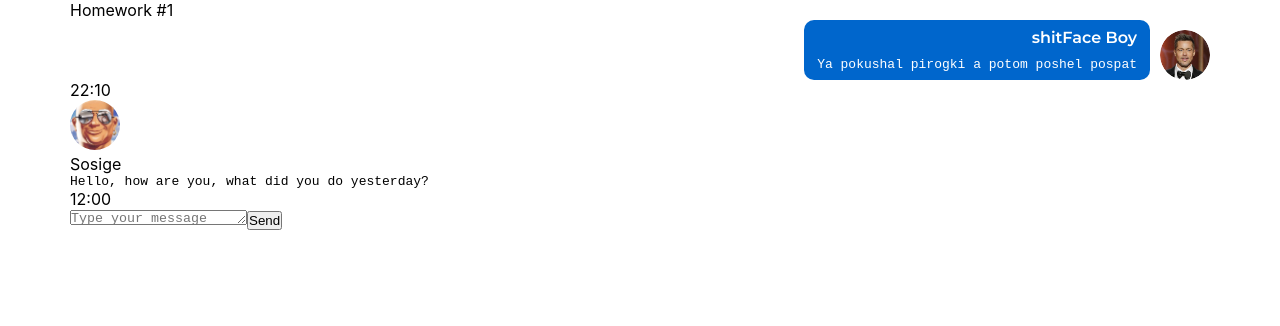
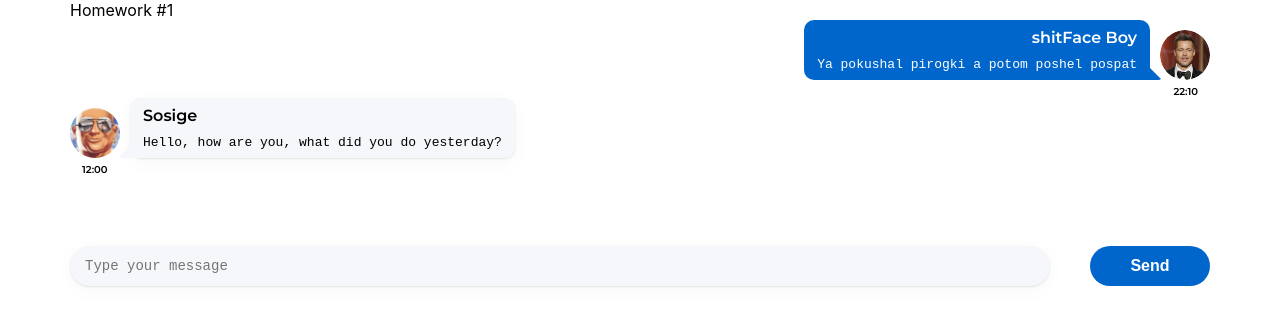
Before and after one commit to kiselevMaksim1223/HomeWork_Auto, a React (Create React App) app: page / in a window 1280 px wide. Shown: the top 326 px of the page. Built offline with nearby package versions, Linux system fonts and the light colour scheme.

Commit message:
varstka done!

```diff
--- a/src/s1-main/App.module.css
+++ b/src/s1-main/App.module.css
@@ -2,11 +2,11 @@
     --header_height: 60px;
     /*align-items: center;*/
     width: 1140px;
-    margin: 0 auto;
+    margin: 0 auto
+
 }
 
 .hw {
-
 }
 
 .hwTitle {
--- a/src/s2-homeworks/hw01/HW1.tsx
+++ b/src/s2-homeworks/hw01/HW1.tsx
@@ -5,6 +5,7 @@ import s2 from '../../s1-main/App.module.css'
 import FriendMessage from './friend-message/FriendMessage'
 import avatar from './avatar.png'
 import avatar2 from './avatar2.jpg'
+// import any = jasmine.any;
 
 /*
 * 1 - описать тип MessageType
--- a/src/s2-homeworks/hw01/friend-message/FriendMessage.module.css
+++ b/src/s2-homeworks/hw01/friend-message/FriendMessage.module.css
@@ -1,8 +1,12 @@
 .friendMessage {
+    font-family: 'Montserrat', sans-serif;
 
 }
 
 .friendImageAndText {
+    display: flex;
+    min-height: 60px;
+    max-width: 100%;
 
 }
 
@@ -10,24 +14,51 @@
     width: 50px;
     height: 50px;
     border-radius: 50%;
+    align-self: flex-end;
+    margin-right: 10px;
 }
 
 .friendText {
+    display: flex;
+    flex-direction: column;
+    background: #F5F7FB;
+    border-radius: 10px 10px 10px 10px;
+    padding: 8px 13px;
+    position: relative;
+    z-index: 1;
+    box-shadow: 0 5px 20px rgba(29, 33, 38, 0.03), 0 1px 2px rgba(29, 33, 38, 0.1);
 
 }
 
-.friendText:after {
+.friendText:before {
+    content: "";
+    position: absolute;
+    /*color: #F5F7FB;*/
+    border: 13px solid transparent;
+    border-bottom: 13px solid #F5F7FB;
+    left: -12px;
+    bottom: 0;
+    border-radius: 4px;
+    /*order: 1;*/
+    z-index: -1;
+    /*box-shadow: 0px 5px 10px 5px*/
 
 }
 
 .friendName {
-
+    flex-grow: 1;
+    font-weight: 600;
 }
 
 .friendMessageText {
-
+    position: relative;
+    font-weight: 400;
+    white-space: pre-wrap;
 }
 
 .friendTime {
-
+    font-weight: 600;
+    font-size: 10px;
+    margin-left: 12px;
+    margin-top: 5px;
 }
--- a/src/s2-homeworks/hw01/message-sender/MessageSender.module.css
+++ b/src/s2-homeworks/hw01/message-sender/MessageSender.module.css
@@ -1,18 +1,53 @@
+@import url('https://fonts.googleapis.com/css2?family=Montserrat:wght@400;600&display=swap');
+
+
 .sendForm {
-
+    height: 40px;
+    /*align-content: center;*/
+    display: flex;
+    justify-content: space-between;
+    margin-top: 70px;
+    font-family: 'Montserrat', sans-serif;
 }
 
 .textarea {
+    display: table-cell;
+
+    /*text-align: center;*/
+    /*vertical-align: center;*/
+    width: 980px;
+    min-height: 40px;
+    padding: 12px 0 0 15px;
+    border: 0;
+    background: #F5F7FB;
+    box-shadow: 0 5px 20px rgba(29, 33, 38, 0.03), 0 1px 2px rgba(29, 33, 38, 0.1);
+    border-radius: 20px;
+    outline: none;
+    resize: none;
+    font-size: 14px;
+    font-weight: 400;
+
 
 }
 
 .button {
-
+    width: 120px;
+    height: 40px;
+    font-size: 16px;
+    font-weight: 600;
+    color: #FFFFFF;
+    background: #0066CC;
+    border-radius: 20px;
+    border: none;
 }
 
 .button:hover {
+    background: rgba(0, 102, 204, 0.9);
+    color: #002E5C;
+    /*opacity: 50%;*/
+}
 
+.button:active {
+background: #CC1439;
+    color: #FFFFFF;
 }
-.button:active {
-
-}
--- a/src/s2-homeworks/hw01/message/Message.module.css
+++ b/src/s2-homeworks/hw01/message/Message.module.css
@@ -3,13 +3,16 @@
 .message {
     /*display: flex;*/
     /*justify-content: flex-end*/
+    font-family: 'Montserrat', sans-serif;
 }
 
 .imageAndText {
     display: flex;
     justify-content: right;
     flex-direction: row-reverse;
-    height: 60px;
+    min-height: 60px;
+    max-width: 100%;
+    /*max-width: 40%;*/
 
 }
 
@@ -18,7 +21,8 @@
     height: 50px;
     border-radius: 50%;
     margin-left: 10px;
-    margin-top: 10px;
+    /*margin-top: 10px;*/
+    align-self: flex-end;
 }
 
 .text {
@@ -28,13 +32,23 @@
     background: #0066CC;
     font-family: 'Montserrat', sans-serif;
     color: #FFFFFF;
-    border-radius: 10px;
+    border-radius: 10px 10px 0 10px;
     padding: 8px 13px;
-    /*box-shadow: 0px 5px 20px rgba(29, 33, 38, 0.03), 0px 1px 2px rgba(29, 33, 38, 0.1);*/
+    position: relative;
+    max-width: 500px;
 }
 
 .text:after {
-
+    /*content: "▲";*/
+    content:"";
+    position: absolute;
+    color: #0066cc;
+    border: 13px solid transparent;
+    border-bottom: 13px solid #0066CC;
+    right: -12px;
+    /*top: 34px;*/
+    bottom: 0;
+    border-radius: 4px;
 }
 
 .name {
@@ -42,16 +56,25 @@
     /*    justify-content: flex-end;*/
     flex-grow: 1;
     font-weight: 600;
+    margin-bottom: 5px;
 
 }
 
 .messageText {
+    position: relative;
     /*display: flex;*/
     /*flex-direction: column;*/
     font-weight: 400;
+    /*word-wrap: break-word;*/
+    white-space: pre-wrap;
 
 }
 
 .time {
-
+    display: flex;
+    justify-content: flex-end;
+    font-weight: 600;
+    font-size: 10px;
+    margin-right: 12px;
+    margin-top: 5px;
 }
```
